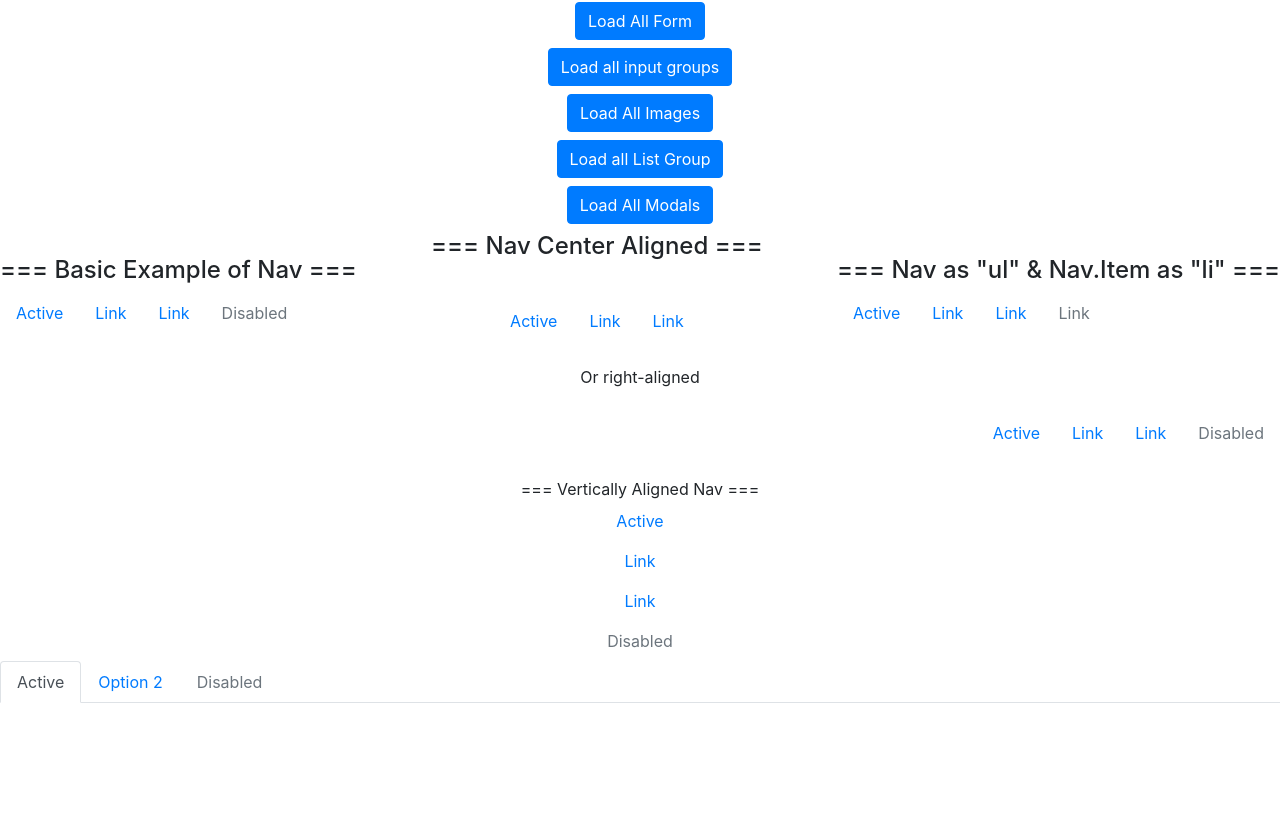
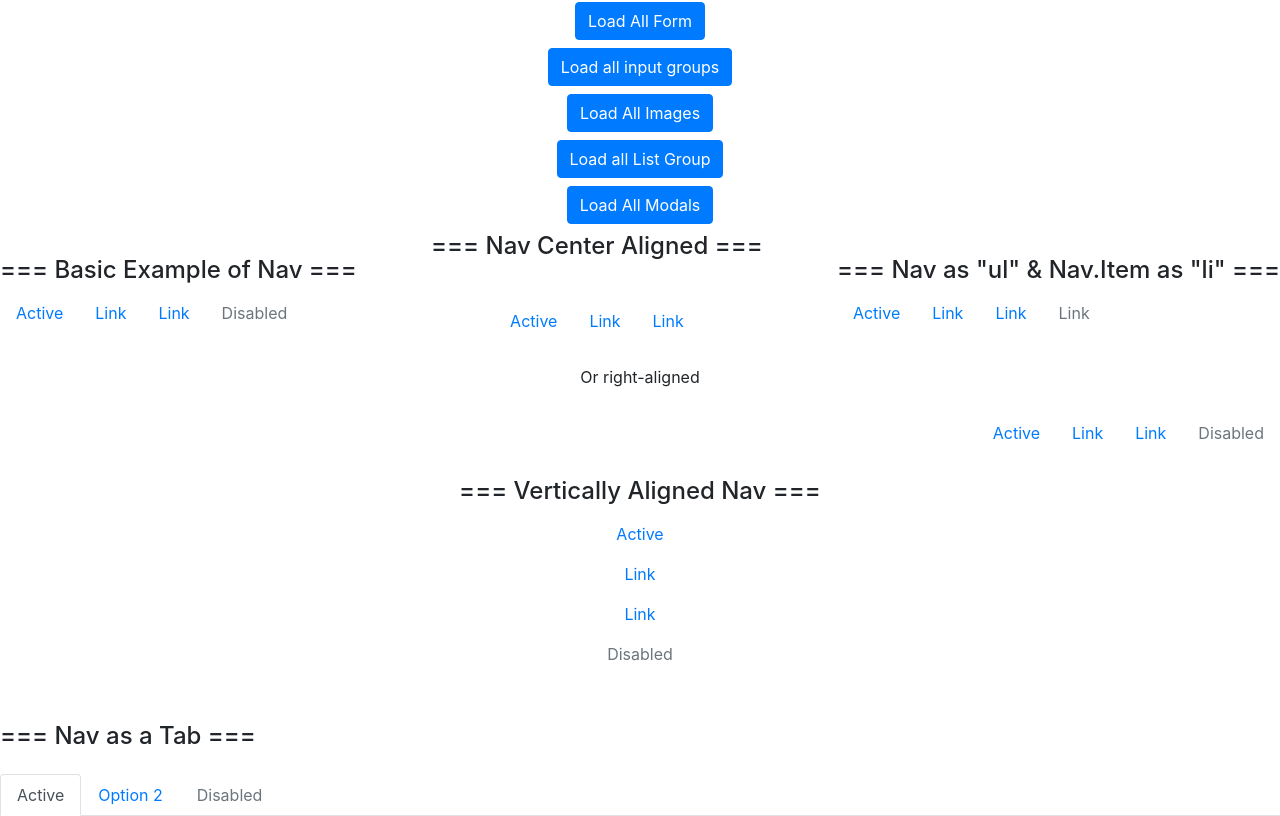
Before and after one commit to Khwajapasha/Boosrtrap-Practice, a React (Create React App) app: page / in a window 1280 px wide. Shown: the part 546-1362 px from the top of the page. Before the commit the page ends 1249 px from the top, so only its background shows below. Built offline with nearby package versions, Linux system fonts and the light colour scheme.

Commit message:
Initial Commit

```diff
--- a/src/Component/MainBodySection/NavsComponent/NavAsTab.jsx
+++ b/src/Component/MainBodySection/NavsComponent/NavAsTab.jsx
@@ -3,6 +3,8 @@ import { Nav } from "react-bootstrap";
 export const NavAsTab = () => {
   return (
     <div>
+      <br />
+      <h4 className="text-left mt-4 mb-4">=== Nav as a Tab ===</h4>
       <Nav variant="tabs" defaultActiveKey="/home">
         <Nav.Item>
           <Nav.Link href="/home">Active</Nav.Link>
--- a/src/Component/MainBodySection/NavsComponent/NavVerticalAlignment.jsx
+++ b/src/Component/MainBodySection/NavsComponent/NavVerticalAlignment.jsx
@@ -4,7 +4,7 @@ export const NavVerticalAlignment = () => {
   return (
     <div>
       <br />
-      === Vertically Aligned Nav ===
+      <h4>=== Vertically Aligned Nav ===</h4>
       <Nav defaultActiveKey="/home" className="flex-column">
         <Nav.Link href="/home">Active</Nav.Link>
         <Nav.Link eventKey="link-1">Link</Nav.Link>
```
